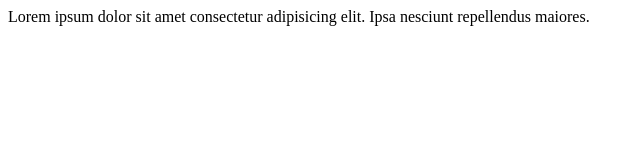
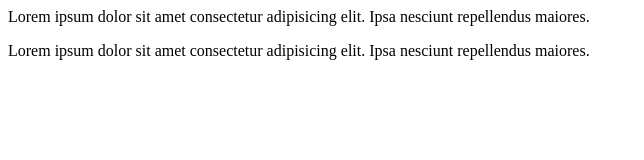
Before and after one commit to WaqasAli760/localrepo, a plain HTML site: page index.html in a window 1280 px wide. Shown: the whole page, without its empty margins (0-644 px from the left). Drawn offline with Linux system fonts and the light colour scheme.

Commit message:
adding more para

```diff
--- a/index.html
+++ b/index.html
@@ -1 +1,2 @@
 <p>Lorem ipsum dolor sit amet consectetur adipisicing elit. Ipsa nesciunt repellendus maiores.</p>
+<p>Lorem ipsum dolor sit amet consectetur adipisicing elit. Ipsa nesciunt repellendus maiores.</p>
```
